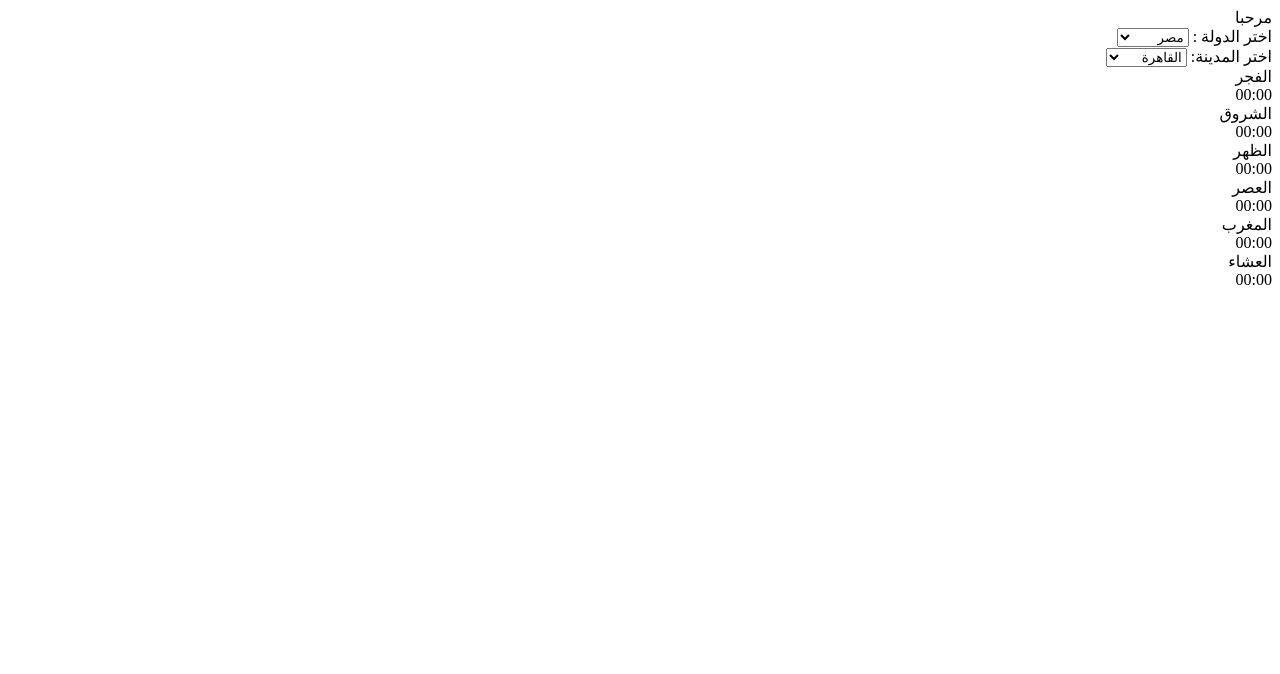
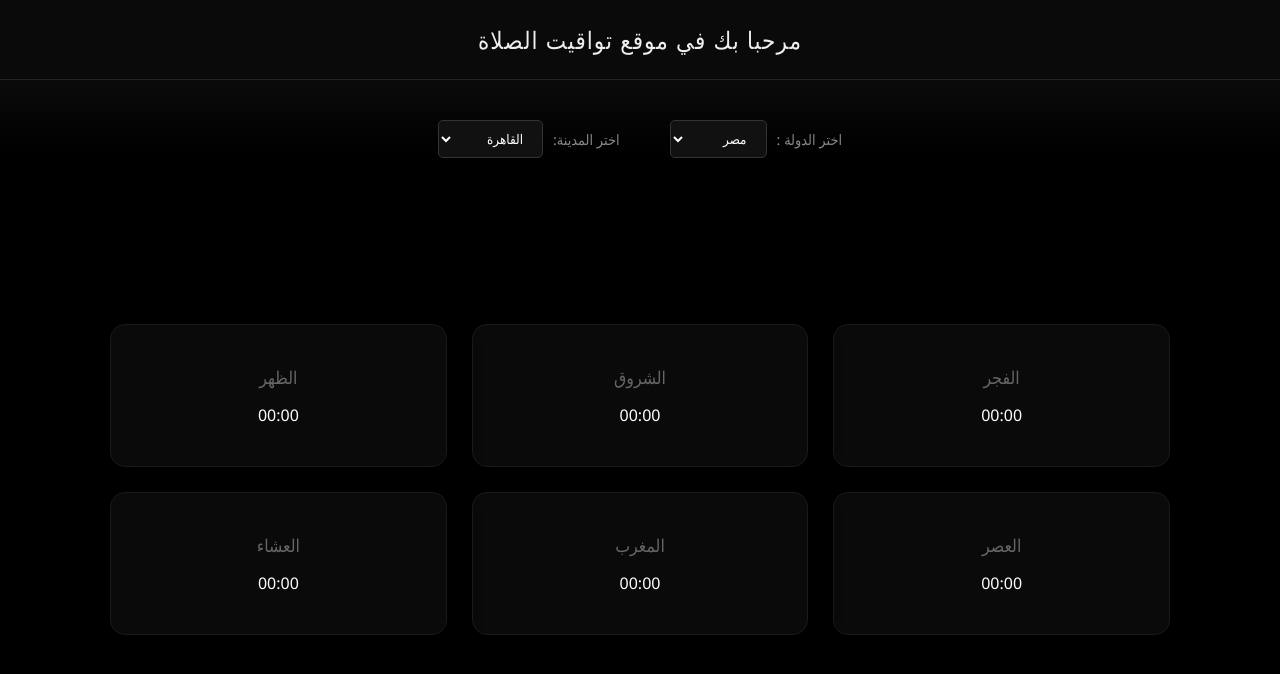
Before and after one commit to walid-eldesoukii/Prayer-Times-Pro, a website: page index.html in a window 1280 px wide. Drawn offline with nearby package versions, Linux system fonts and the light colour scheme.

Commit message:
UI Finished

```diff
--- a/index.html
+++ b/index.html
@@ -8,7 +8,7 @@
 </head>
 <body>
     <header>
-        <div class="welcomeMessage">مرحبا</div>
+        <div class="welcomeMessage">مرحبا بك في موقع تواقيت الصلاة</div>
     </header>
     <div class="selectionsContainer">
         <div class="nationalitySelector">
--- a/style.css
+++ b/style.css
@@ -0,0 +1,114 @@
+* {
+    margin: 0;
+    padding: 0;
+    box-sizing: border-box;
+    font-family: 'Segoe UI', Tahoma, Geneva, Verdana, sans-serif;
+}
+
+body {
+    background-color: #000; /* خلفية سوداء صريحة */
+    min-height: 100vh;
+    color: white;
+    display: flex;
+    flex-direction: column;
+    align-items: center;
+}
+
+/* الهيدر اللي فيه الترحيب */
+header {
+    width: 100%;
+    height: 80px; /* زودنا الطول شوية عشان يبقى مريح */
+    border-bottom: 1px solid rgba(255, 255, 255, 0.1);
+    display: flex;
+    align-items: center;
+    justify-content: center;
+    background-color: #0a0a0a;
+}
+
+.welcomeMessage {
+    font-size: 1.5rem;
+    font-weight: 300;
+    letter-spacing: 1px;
+    color: #efefef;
+}
+
+/* حاوية اختيار الدولة والمدينة */
+.selectionsContainer {
+    width: 100%;
+    padding-top: 40px;
+    display: flex;
+    align-items: center;
+    justify-content: center;
+    gap: 50px; /* مسافة محترمة بين الدولة والمدينة */
+    background: linear-gradient(to bottom, #0a0a0a, #000);
+}
+
+.nationalitySelector, .citySelector {
+    display: flex;
+    align-items: center;
+    gap: 10px;
+}
+
+label {
+    font-size: 0.9rem;
+    color: #888;
+}
+
+select {
+    background-color: #111;
+    color: #fff;
+    border: 1px solid #333;
+    padding: 8px 15px;
+    border-radius: 5px;
+    outline: none;
+    cursor: pointer;
+    transition: 0.3s;
+}
+
+select:hover {
+    border-color: #666;
+}
+
+/* منطقة عرض المواعيد */
+section {
+    width: 100%;
+    flex-grow: 1;
+    display: flex;
+    justify-content: center;
+    align-items: center;
+    padding: 40px 20px;
+}
+
+.prayerContainer {
+    display: grid;
+    /* بيخلي الكروت تترص 3 في السطر أو تنزل تحت بعض حسب الشاشة */
+    grid-template-columns: repeat(auto-fit, minmax(250px, 1fr));
+    gap: 25px;
+    width: 100%;
+    max-width: 1100px;
+    padding: 20px;
+}
+
+.prayerContainer > div {
+    background-color: #0a0a0a;
+    padding: 40px 20px;
+    border-radius: 15px;
+    text-align: center;
+    border: 1px solid #1a1a1a;
+    box-shadow: 0 10px 30px rgba(0, 0, 0, 0.5);
+    transition: all 0.4s cubic-bezier(0.175, 0.885, 0.32, 1.275);
+}
+
+.prayerContainer > div:hover {
+    transform: scale(1.05);
+    background-color: #111;
+    border-color: rgba(255, 255, 255, 0.2);
+    box-shadow: 0 0 40px rgba(255, 255, 255, 0.05);
+}
+
+.name {
+    font-size: 1.1rem;
+    color: #666;
+    margin-bottom: 15px;
+    text-transform: uppercase;
+}
```
